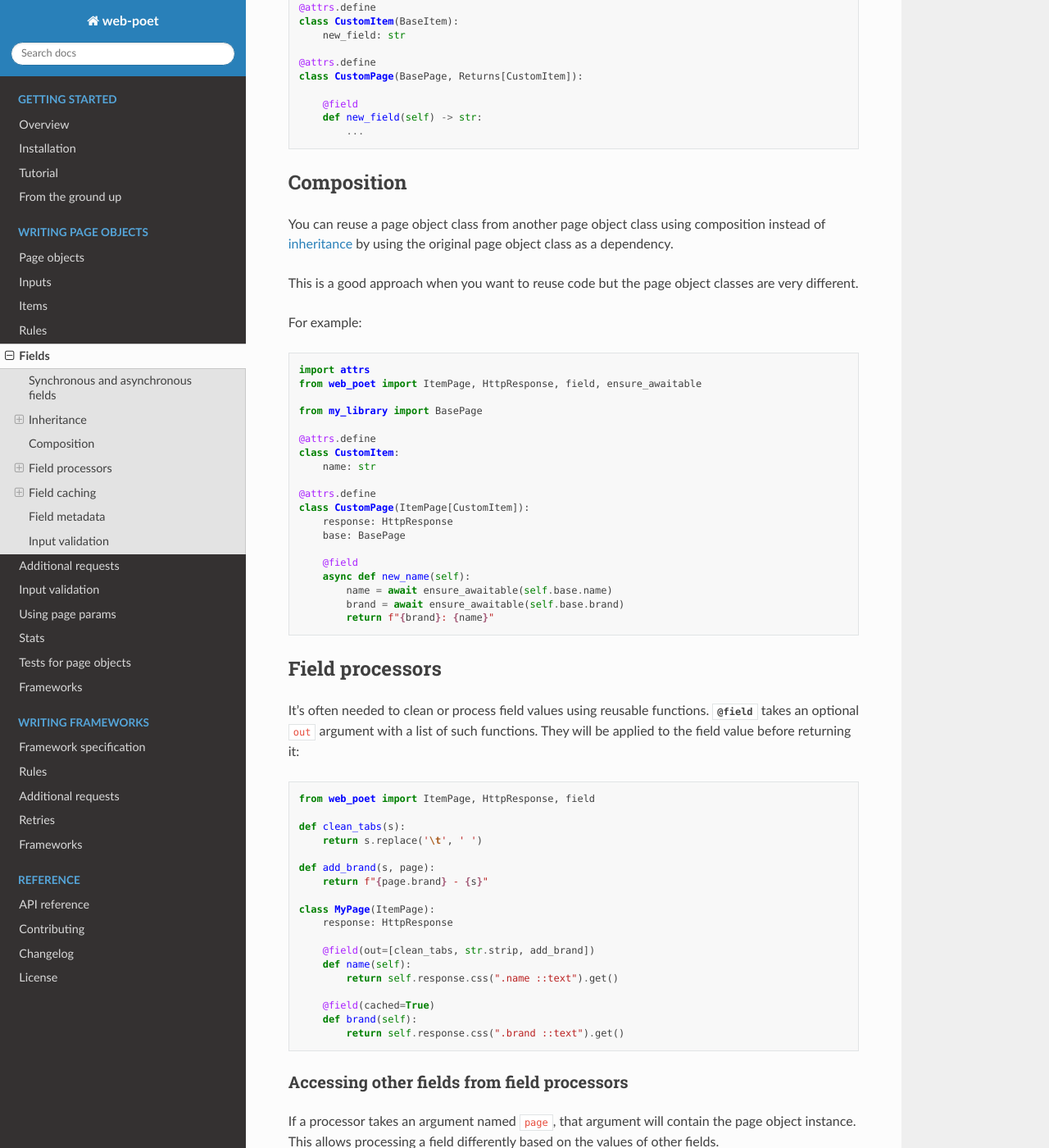
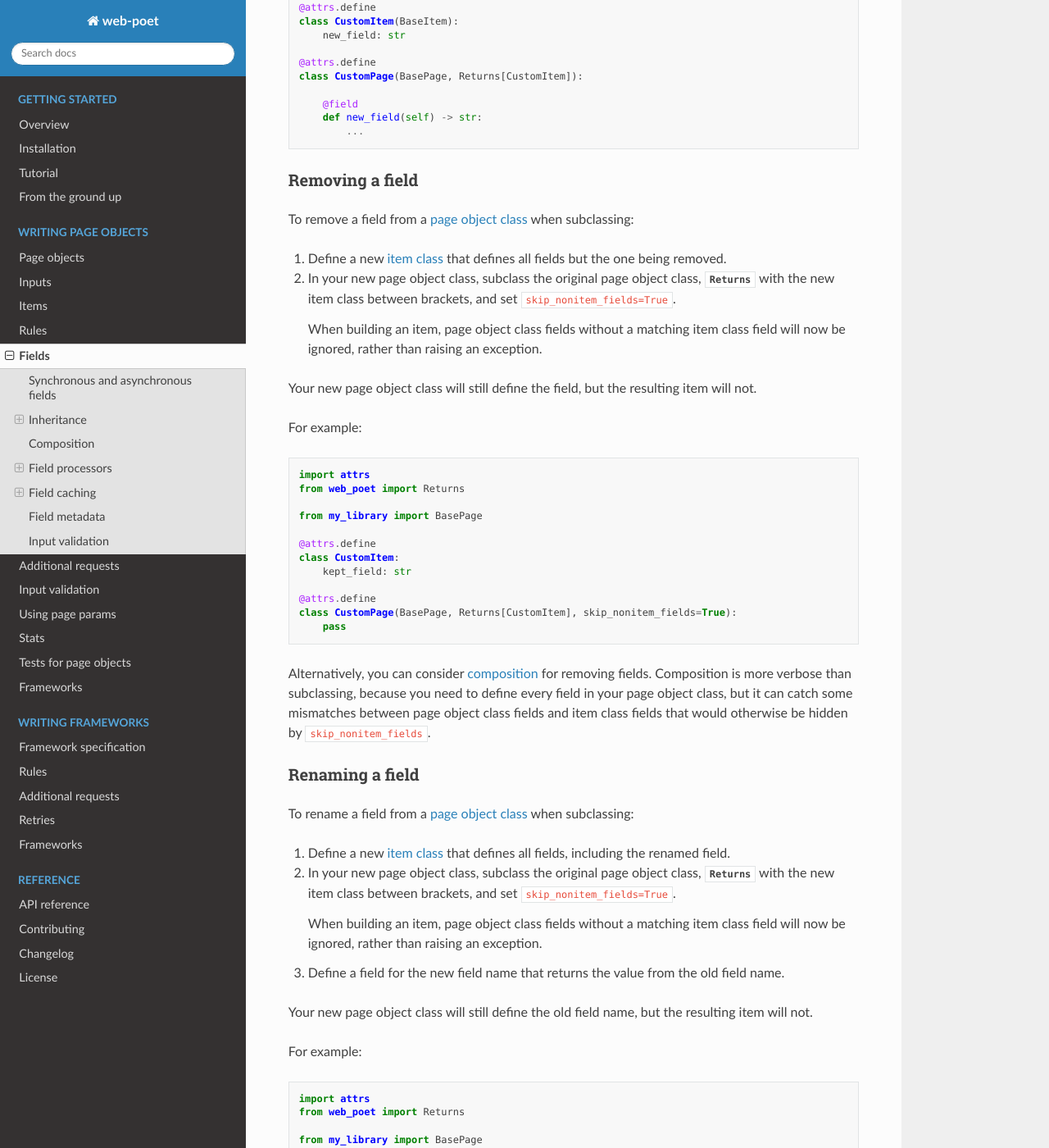
Before and after one commit to scrapinghub/web-poet, a Sphinx documentation site: the page built from docs/page-objects/fields.rst, in a window 1280 px wide and 1400 px high, scrolled down 2673 px. Shown: the whole window at 82% size. Built offline with Sphinx 7.4.7 and the Read the Docs theme 2.0.0, drawn with Linux system fonts in a browser that asks for light colours; some of the changed text lies outside the part shown.

Commit message:
Finish field docs refactoring

```diff
--- a/docs/page-objects/fields.rst
+++ b/docs/page-objects/fields.rst
@@ -99,9 +99,8 @@ To create a page object class that is very similar to another, subclassing the
 former page object class is often a good approach to maximize code reuse.
 
 In a subclass of a :ref:`page object class <page-objects>` you can
-:ref:`reimplement fields <reimplement-field>` and :ref:`add fields
-<add-field>`. To rename or remove fields, consider using :ref:`composition
-<composition>` instead.
+:ref:`reimplement fields <reimplement-field>`, :ref:`add fields <add-field>`,
+:ref:`remove fields <remove-field>`, or :ref:`rename fields <rename-field>`.
 
 .. _reimplement-field:
 
@@ -167,6 +166,102 @@ For example:
             ...
 
 
+.. _remove-field:
+
+Removing a field
+----------------
+
+To remove a field from a :ref:`page object class <page-objects>` when
+subclassing:
+
+#.  Define a new :ref:`item class <items>` that defines all fields but the one
+    being removed.
+
+#.  In your new page object class, subclass the original page object class,
+    :class:`~.Returns` with the new item class between brackets, and set
+    ``skip_nonitem_fields=True``.
+
+    When building an item, page object class fields without a matching item
+    class field will now be ignored, rather than raising an exception.
+
+Your new page object class will still define the field, but the resulting item
+will not.
+
+For example:
+
+.. code-block:: python
+
+    import attrs
+    from web_poet import Returns
+
+    from my_library import BasePage
+
+    @attrs.define
+    class CustomItem:
+        kept_field: str
+
+    @attrs.define
+    class CustomPage(BasePage, Returns[CustomItem], skip_nonitem_fields=True):
+        pass
+
+Alternatively, you can consider :ref:`composition <composition>` for removing
+fields. Composition is more verbose than subclassing, because you need to
+define every field in your page object class, but it can catch some mismatches
+between page object class fields and item class fields that would otherwise be
+hidden by ``skip_nonitem_fields``.
+
+
+.. _rename-field:
+
+Renaming a field
+----------------
+
+To rename a field from a :ref:`page object class <page-objects>` when
+subclassing:
+
+#.  Define a new :ref:`item class <items>` that defines all fields, including
+    the renamed field.
+
+#.  In your new page object class, subclass the original page object class,
+    :class:`~.Returns` with the new item class between brackets, and set
+    ``skip_nonitem_fields=True``.
+
+    When building an item, page object class fields without a matching item
+    class field will now be ignored, rather than raising an exception.
+
+#.  Define a field for the new field name that returns the value from the old
+    field name.
+
+Your new page object class will still define the old field name, but the
+resulting item will not.
+
+For example:
+
+.. code-block:: python
+
+    import attrs
+    from web_poet import Returns
+
+    from my_library import BasePage
+
+    @attrs.define
+    class CustomItem:
+        new_field: str
+
+    @attrs.define
+    class CustomPage(BasePage, Returns[CustomItem], skip_nonitem_fields=True):
+
+        @field
+        async def new_field(self):
+            return ensure_awaitable(self.old_field)
+
+Alternatively, you can consider :ref:`composition <composition>` for renaming
+fields. Composition is more verbose than subclassing, because you need to
+define every field in your page object class, but it can catch some mismatches
+between page object class fields and item class fields that would otherwise be
+hidden by ``skip_nonitem_fields``.
+
+
 .. _composition:
 
 Composition
@@ -174,10 +269,12 @@ Composition
 
 You can reuse a page object class from another page object class using
 composition instead of :ref:`inheritance <inheritance>` by using the original
-page object class as a dependency.
+page object class as a dependency in a brand new page object class returning a
+brand new item class.
 
 This is a good approach when you want to reuse code but the page object classes
-are very different.
+are very different, or when you want to remove or rename fields without relying
+on ``skip_nonitem_fields``.
 
 For example:
 
@@ -202,49 +299,6 @@ For example:
             name = await ensure_awaitable(self.base.name)
             brand = await ensure_awaitable(self.base.brand)
             return f"{brand}: {name}"
-
-..
-    Removing fields (as well as renaming) is a bit more tricky.
-
-    The caveat is that by default :class:`~.ItemPage` uses all fields
-    defined as ``@field`` to produce an item, passing all these values to
-    item's ``__init__`` method. So, if you follow the previous example, and
-    inherit from the "base", "standard" Page Object, there could be a ``@field``
-    from the base class which is not present in the ``CustomItem``.
-    It'd be still passed to ``CustomItem.__init__``, causing an exception.
-
-    One way to solve it is to make the original Page Object a dependency
-    instead of inheriting from it, as explained in the beginning.
-
-    Alternatively, you can use ``skip_nonitem_fields=True`` class argument - it tells
-    :meth:`~.ItemPage.to_item` to skip ``@fields`` which are not defined
-    in the item:
-
-    .. code-block:: python
-
-        @attrs.define
-        class CustomItem:
-            # let's pick only 1 attribute from BaseItem, nothing more
-            name: str
-
-        class CustomPage(BasePage, Returns[CustomItem], skip_nonitem_fields=True):
-            pass
-
-
-    Here, ``CustomPage.to_item`` only uses ``name`` field of the ``BasePage``, ignoring
-    all other fields defined in ``BasePage``, because ``skip_nonitem_fields=True``
-    is passed, and ``name`` is the only field ``CustomItem`` supports.
-
-    To recap:
-
-    * Use ``Returns[NewItemType]`` to change the item class in a subclass.
-    * Don't use ``skip_nonitem_fields=True`` when your Page Object corresponds
-    to an item exactly, or when you're only adding fields. This is a safe
-    approach, which allows to detect typos in field names, even for optional
-    fields.
-    * Use ``skip_nonitem_fields=True`` when it's possible for the Page Object
-    to contain more ``@fields`` than defined in the item class, e.g. because
-    Page Object is inherited from some other base Page Object.
 
 
 .. _field-processors:
@@ -530,6 +584,7 @@ it unsuitable here:
 1. It doesn't work properly on methods, because ``self`` is used as a part of the
    cache key. It means a reference to an instance is kept in the cache,
    and so created page objects are never deallocated, causing a memory leak.
+
 2. :func:`functools.lru_cache` doesn't work on ``async def`` methods, so you
    can't cache e.g. results of API calls using :func:`functools.lru_cache`.
 
@@ -540,8 +595,8 @@ with async versions of ``@property`` and ``@cached_property`` decorators; unlike
 
 .. _async_property: https://github.com/ryananguiano/async_property
 
-Exceptions caching
-------------------
+Exception caching
+-----------------
 
 Note that exceptions are not cached - neither by :func:`~.cached_method`,
 nor by `@field(cached=True)`, nor by :func:`functools.lru_cache`, nor by
@@ -554,7 +609,7 @@ in mind.
 Field metadata
 ==============
 
-``web-poet`` allows to store arbitrary information for each field, using
+``web-poet`` allows to store arbitrary information for each field using the
 ``meta`` keyword argument:
 
 .. code-block:: python
```
